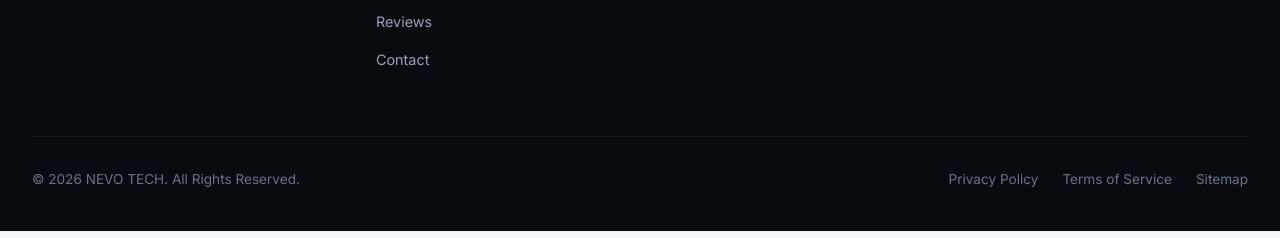
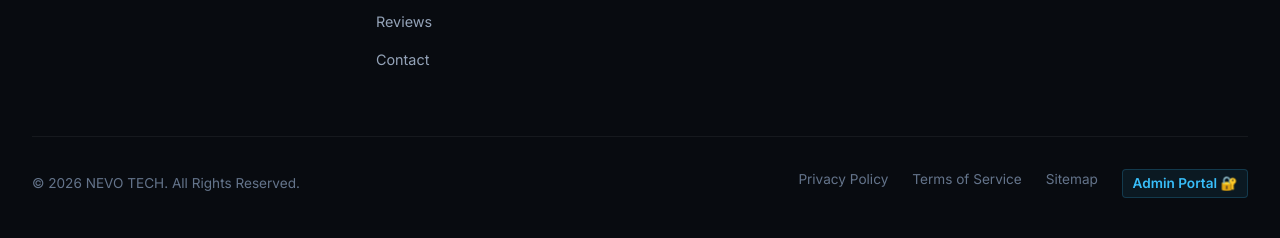
Before and after one commit to Hemanth2006-nov/Nevo-tech, a plain HTML site: page index.html in a window 1280 px wide. Shown: the part 7470-7708 px from the top of the page. Drawn offline with nearby package versions, Linux system fonts and the light colour scheme.

Commit message:
feat: add quick Admin Portal access link in website footer across all pages

```diff
--- a/index.html
+++ b/index.html
@@ -947,6 +947,7 @@
           <a href="#">Privacy Policy</a>
           <a href="#">Terms of Service</a>
           <a href="#">Sitemap</a>
+          <a href="/admin" class="footer-admin-link">Admin Portal 🔐</a>
         </div>
       </div>
     </div>
--- a/styles.css
+++ b/styles.css
@@ -2124,6 +2124,26 @@ h1, h2, h3, h4, h5, h6 {
   color: var(--color-highlight);
 }
 
+.footer-admin-link {
+  color: #38bdf8 !important;
+  font-weight: 600;
+  display: inline-flex;
+  align-items: center;
+  gap: 0.35rem;
+  padding: 0.15rem 0.6rem;
+  border-radius: 4px;
+  background: rgba(56, 189, 248, 0.08);
+  border: 1px solid rgba(56, 189, 248, 0.2);
+  transition: all var(--transition-fast) !important;
+}
+
+.footer-admin-link:hover {
+  background: rgba(56, 189, 248, 0.2);
+  border-color: rgba(56, 189, 248, 0.5);
+  box-shadow: 0 0 10px rgba(56, 189, 248, 0.3);
+  color: #ffffff !important;
+}
+
 /* ===================================================================
    INTERACTIVE MODALS & 3D CALCULATORS
    =================================================================== */
```
Also changed, not shown: service-business-analytics-internship.html (+1 -0 lines), service-custom-projects-documentation.html (+1 -0 lines), service-survey-research-reports.html (+1 -0 lines), service-technical-internships.html (+1 -0 lines).
